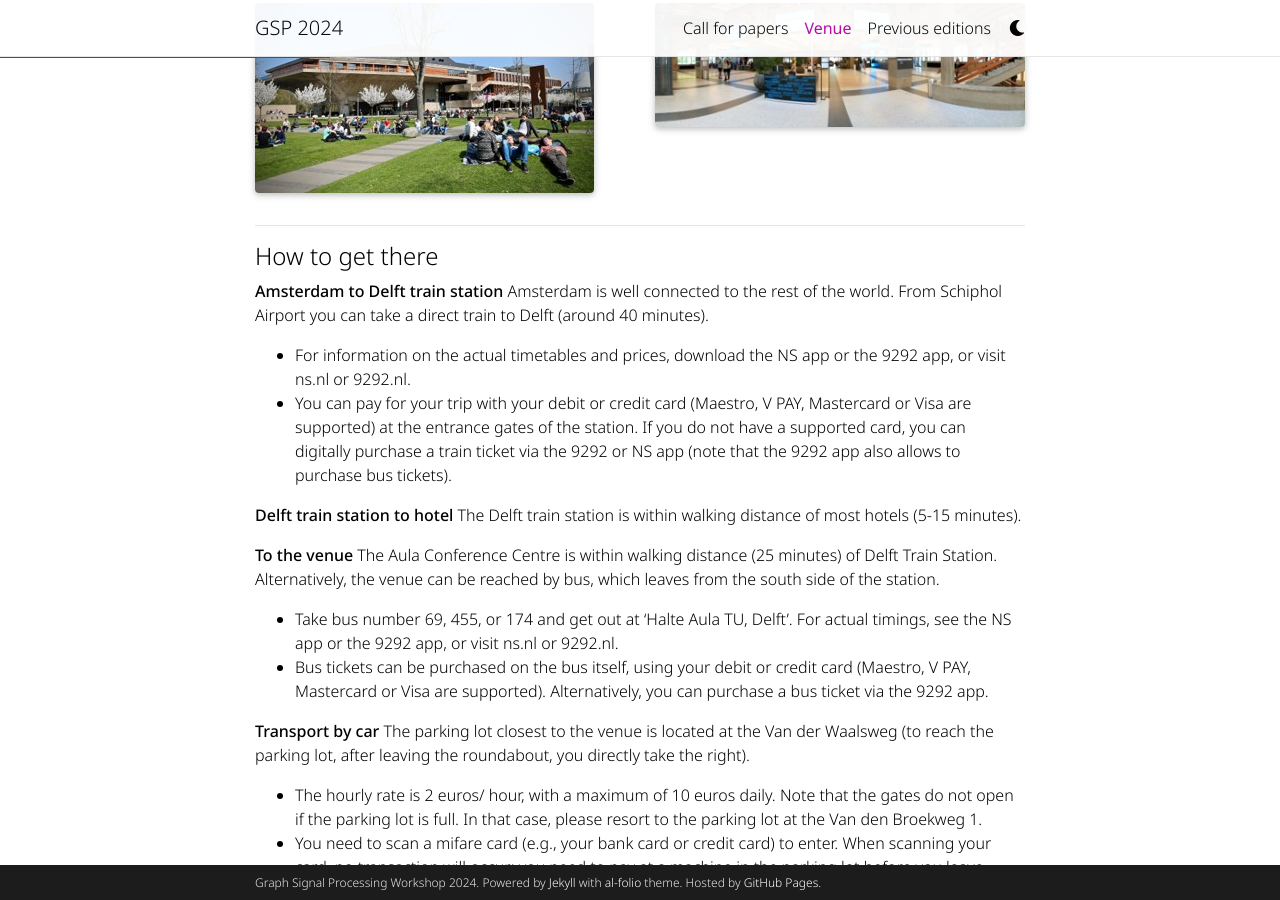
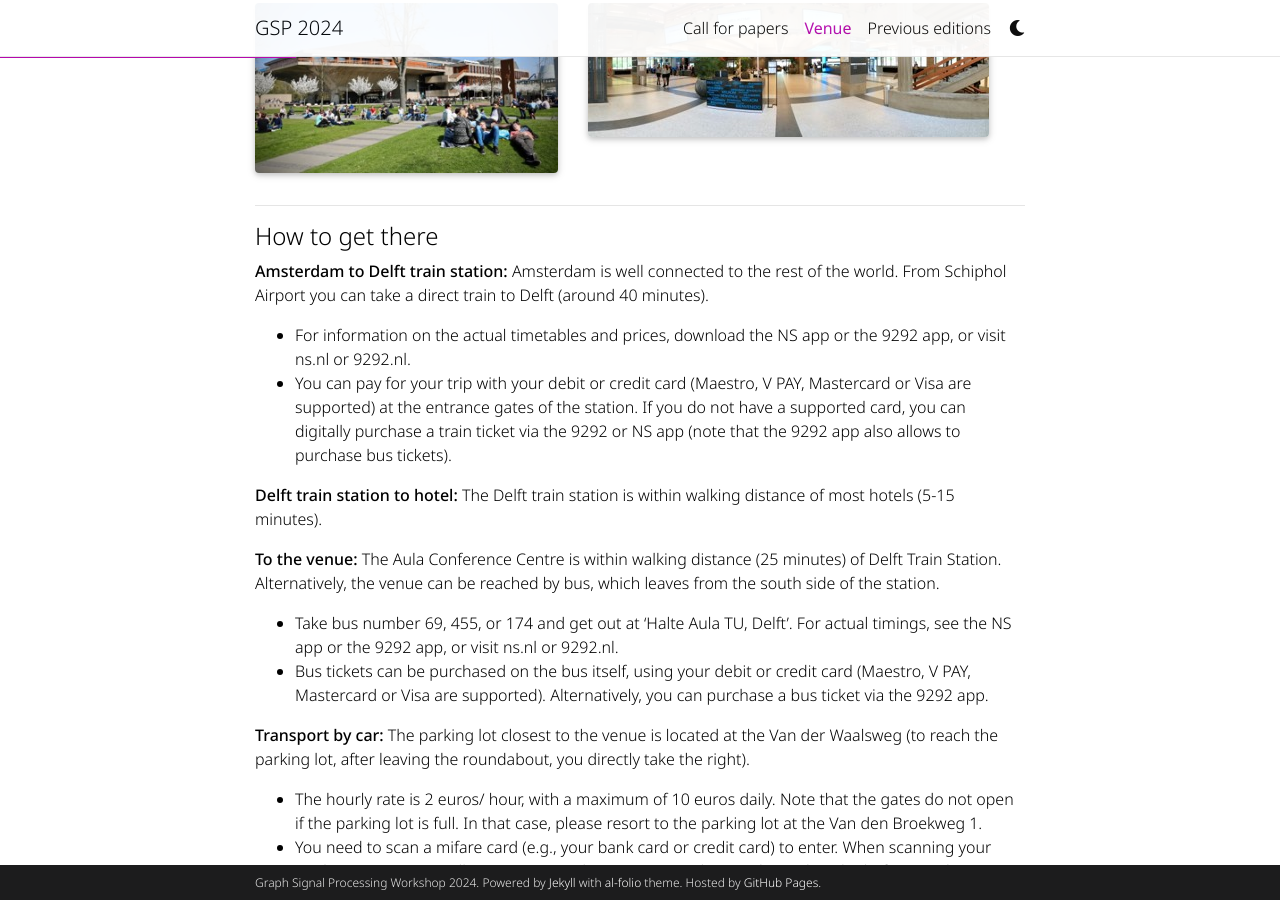
Before and after one commit to shreyasvinaya/gspworkshop2025.github.io, a Jekyll site: the page built from _pages/venue.md, in a window 1280 px wide and 900 px high, scrolled down 623 px. Built offline with Jekyll 4.4.1, drawn with Linux system fonts in a browser that asks for light colours; full-size pictures stand in for the smaller copies a plugin makes; emoji names are drawn with the system emoji font; comment, search, counter and statistics services are not loaded; a style sheet for code colours, icons or effects is not loaded.

Commit message:
New photo

```diff
--- a/_pages/venue.md
+++ b/_pages/venue.md
@@ -14,10 +14,10 @@
 GSP 2024 will take place at [Aula Conference Centre](https://map.tudelftcampus.nl/poi/aula-conference-centre/), Delft University of Technology, Delft, The Netherlands.
 
 <div class="row justify-content-sm-center">
-    <div class="col-sm-6 mt-3 mt-md-0">
+    <div class="col-sm-5 mt-3 mt-md-0">
         {% include figure.html path="assets/img/gsp24/aula.jpg" title="Aula Conference Center" class="img-fluid rounded z-depth-1" alt="Responsive image" %}
     </div>
-    <div class="col-sm-6 mt-3 mt-md-0">
+    <div class="col-sm-7 mt-3 mt-md-0">
         {% include figure.html path="assets/img/gsp24/aula2.jpg" title="Tu Delft" class="img-fluid rounded z-depth-1" alt="Responsive image"%}
     </div>
 </div>
@@ -26,23 +26,19 @@
 ---
 #### How to get there
 
-**Amsterdam to Delft train station**
-Amsterdam is well connected to the rest of the world. From Schiphol Airport you can take a direct train to Delft (around 40 minutes).
+**Amsterdam to Delft train station:** Amsterdam is well connected to the rest of the world. From Schiphol Airport you can take a direct train to Delft (around 40 minutes).
 + For information on the actual timetables and prices, download the NS app or the 9292 app, or visit ns.nl or 9292.nl.
 + You can pay for your trip with your debit or credit card (Maestro, V PAY, Mastercard or Visa are supported) at the entrance gates of the station. If you do not have a supported card, you can digitally purchase a train ticket via the 9292 or NS app (note that the 9292 app also allows to purchase bus tickets).
 
 
-**Delft train station to hotel**
-The Delft train station is within walking distance of most hotels (5-15 minutes).
+**Delft train station to hotel:** The Delft train station is within walking distance of most hotels (5-15 minutes).
 
-**To the venue**
-The Aula Conference Centre is within walking distance (25 minutes) of Delft Train Station.
+**To the venue:** The Aula Conference Centre is within walking distance (25 minutes) of Delft Train Station.
 Alternatively, the venue can be reached by bus, which leaves from the south side of the station.
 + Take bus number 69, 455, or 174 and get out at 'Halte Aula TU, Delft'. For actual timings, see the NS app or the 9292 app, or visit ns.nl or 9292.nl.
 + Bus tickets can be purchased on the bus itself, using your debit or credit card (Maestro, V PAY, Mastercard or Visa are supported). Alternatively, you can purchase a bus ticket via the 9292 app.
 
-**Transport by car**
-The parking lot closest to the venue is located at the Van der Waalsweg (to reach the parking lot, after leaving the roundabout, you directly take the right).
+**Transport by car:** The parking lot closest to the venue is located at the Van der Waalsweg (to reach the parking lot, after leaving the roundabout, you directly take the right).
 + The hourly rate is 2 euros/ hour, with a maximum of 10 euros daily. Note that the gates do not open if the parking lot is full. In that case, please resort to the parking lot at the Van den Broekweg 1.
 + You need to scan a mifare card (e.g., your bank card or credit card) to enter. When scanning your card, no transaction will occur; you need to pay at a machine in the parking lot before you leave.
 + Do not park in the nearby neighborhood, i.e., non-TU Delft parking areas, since you need a permit for that!
@@ -71,19 +67,15 @@
 + For a cozy and inviting atmosphere with dishes inspired by far-flung locales such as South Africa, Mexico, Thailand, Peru, and Sri Lanka, venture to "Hanno Groots Cafe."
 
 <div class="row justify-content-sm-center">
-    <div class="col-sm-4 mt-3 mt-md-0">
+    <div class="col-sm-6 mt-3 mt-md-0">
         {% include figure.html path="assets/img/gsp24/delft2.jpg" title=" " class="img-fluid rounded z-depth-1" alt="Responsive image" %}
     </div>
-    <div class="col-sm-4 mt-3 mt-md-0">
-        {% include figure.html path="assets/img/gsp24/delft3.jpg" title=" " class="img-fluid rounded z-depth-1" alt="Responsive image" %}
-    </div>
-    <div class="col-sm-4 mt-3 mt-md-0">
+    <div class="col-sm-6 mt-3 mt-md-0">
         {% include figure.html path="assets/img/gsp24/delft4.jpg" title=" " class="img-fluid rounded z-depth-1" alt="Responsive image" %}
     </div>
 
 </div>
 
----
 ### Sightseeing
 
 Other than the university campus itself, which is (also) one of the main attractions of the city, we recommend visiting the following:
@@ -101,3 +93,13 @@
 + Delftse Hout: Enjoy nature in the city at the Delftse Hout park, ideal for picnics, cycling, and outdoor activities (in the lake!).
 + Markets: Browse local markets, such as the Saturday market, to sample fresh Dutch cheese, local produce, and unique crafts.
 + Biking: Rent a bike to experience Delft and its beautiful surroundings like a local, with numerous cycling routes to explore.
+
+<div class="row justify-content-sm-center">
+    <div class="col-sm-6 mt-3 mt-md-0">
+        {% include figure.html path="assets/img/gsp24/delft3.jpg" title=" " class="img-fluid rounded z-depth-1" alt="Responsive image" %}
+    </div>
+    <div class="col-sm-6 mt-3 mt-md-0">
+        {% include figure.html path="assets/img/gsp24/delft5.jpg" title=" " class="img-fluid rounded z-depth-1" alt="Responsive image" %}
+    </div>
+
+</div>
```
Also changed, not shown: assets/img/gsp24/delft5.jpg (added).
